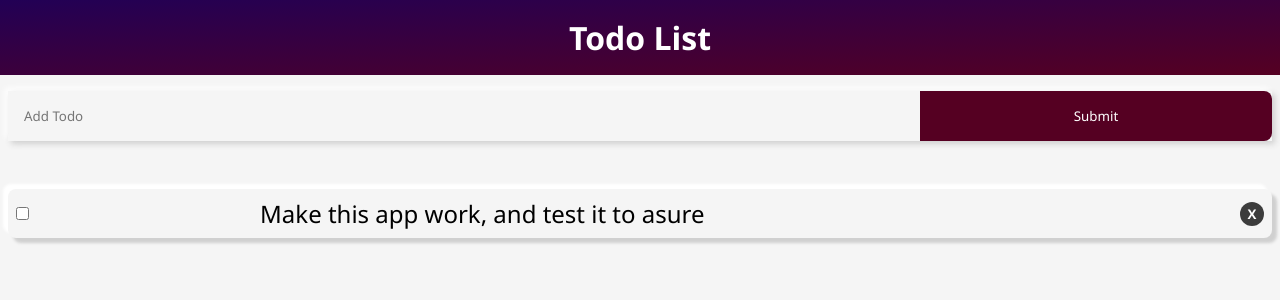
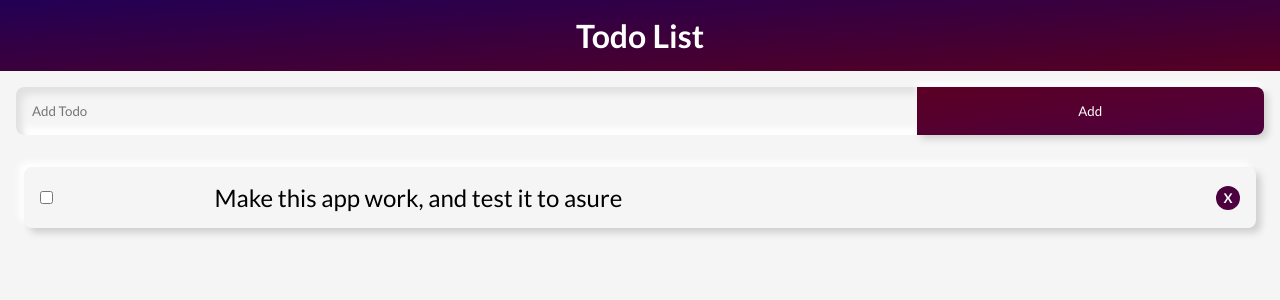
Before and after one commit to italoaalves/reacttodo, a React (Create React App) app: page / in a window 1280 px wide. Shown: the top 300 px of the page. Built offline with nearby package versions, Linux system fonts and the light colour scheme.

Commit message:
Tuned neumorphism

```diff
--- a/public/index.html
+++ b/public/index.html
@@ -25,6 +25,8 @@
       Learn how to configure a non-root public URL by running `npm run build`.
     -->
     <title>React App</title>
+
+    <link href="https://fonts.googleapis.com/css?family=Lato:400,700&display=swap" rel="stylesheet">
   </head>
   <body>
     <noscript>You need to enable JavaScript to run this app.</noscript>
--- a/src/components/AddTodo.js
+++ b/src/components/AddTodo.js
@@ -25,7 +25,7 @@ export default class AddTodo extends Component {
                 />
                 <input
                     type="submit"
-                    value="Submit"
+                    value="Add"
                     className="btn"
                 />
             </form>
--- a/src/index.css
+++ b/src/index.css
@@ -1,5 +1,5 @@
 * {
-  font-family: 'Segoe UI', Tahoma, Geneva, Verdana, sans-serif;
+  font-family: 'Lato', 'Lucida Sans', 'Lucida Sans Regular', 'Lucida Grande', 'Lucida Sans Unicode', Geneva, Verdana, sans-serif;
   margin: 0;
   padding: 0;
 }
@@ -18,10 +18,8 @@ header {
 }
 
 form {
-  margin: 1rem .5rem;
+  margin: 1rem;
   display: flex;
-  box-shadow:  3px 3px 6px #d0d0d0,
-             -3px -3px 6px #ffffff;
 }
 
 form input[type=text] {
@@ -32,44 +30,50 @@ form input[type=text] {
   border-bottom-left-radius: .5rem;
   outline: none;
   background: whitesmoke;
+  background: #f5f5f5;
+  box-shadow: inset 7px 7px 7px #e1e1e1,
+              inset 7px -7px 7px #ffffff;
 }
 
 form input[type=submit] {
   color: white;
-  background-color: #550022;
+  background: linear-gradient(to right bottom, #5b0024, #4d003f);
   border: none;
   flex: 4;
   cursor: pointer;
   border-top-right-radius: .5rem;
   border-bottom-right-radius: .5rem;
+  box-shadow:  4px 4px 7px #d0d0d0,
+                0 -4px 7px #ffffff;
+  z-index: 2;
 }
 
 .todos {
-  padding: 1rem 0;
+  margin: 2rem 1rem;
 }
 
 .todos div {
   display: flex;
   align-items: center;
   justify-content: space-between;
-  margin: 1rem .5rem;
-  padding: .5rem;
+  margin: 1.5rem .5rem;
+  padding: 1rem;
   background: whitesmoke;
   border-radius: .5rem;
-  box-shadow:  5px 5px 3px #d0d0d0,
-               -5px -5px 3px #ffffff;
+  box-shadow:  5px 5px 7px #d0d0d0,
+               -5px -5px 7px #ffffff;
 }
 
 .todos div p {
   flex: 10;
   font-size: 1.5rem;
-  max-width: 60%;
+  max-width: 70%;
 }
 
 .todos div button {
   color: white;
   font-weight: bolder;
-  background-color: #3c3c3c;
+  background: linear-gradient(145deg, #450039, #520043);
   border-radius: 50%;
   width: 1.5rem;
   height: 1.5rem;
```
